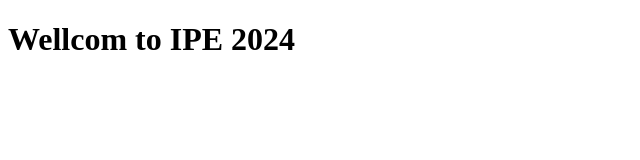
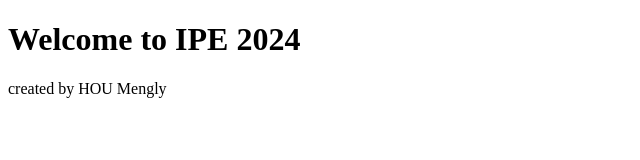
Before and after one commit to mengly74/midterm-ipe-2024, a plain HTML site: page index.html in a window 1280 px wide. Shown: the whole page, without its empty margins (0-640 px from the left). Drawn offline with Linux system fonts and the light colour scheme.

Commit message:
Update the index.html file and add your name as author of the page

```diff
--- a/index.html
+++ b/index.html
@@ -6,6 +6,7 @@
     <title>Document</title>
 </head>
 <body>
-    <h1>Wellcom to IPE 2024</h1>
+    <h1>Welcome to IPE 2024</h1>
+    <p>created by HOU Mengly</p>
 </body>
 </html>
```
